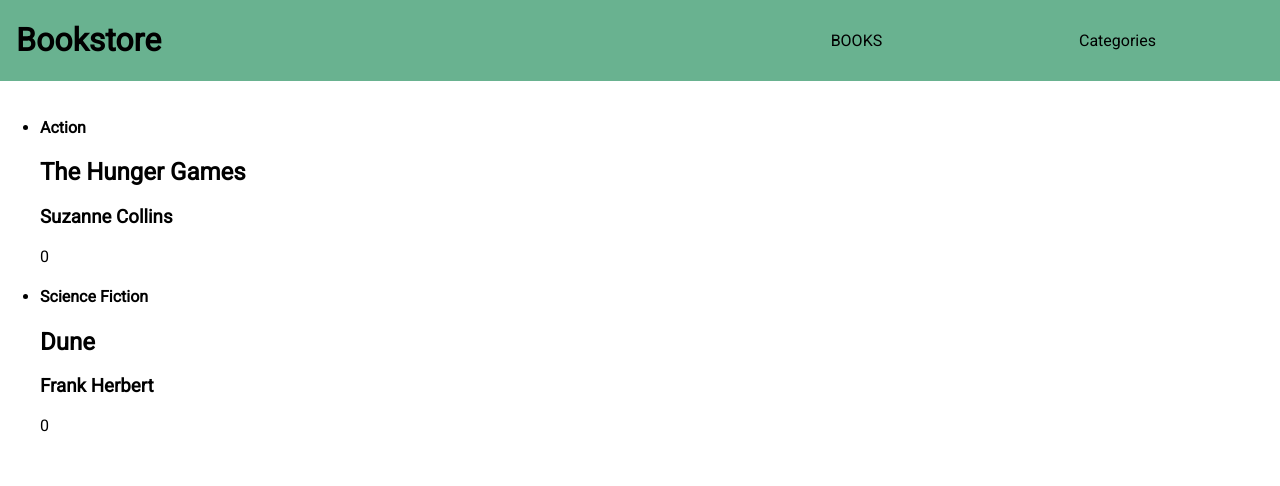
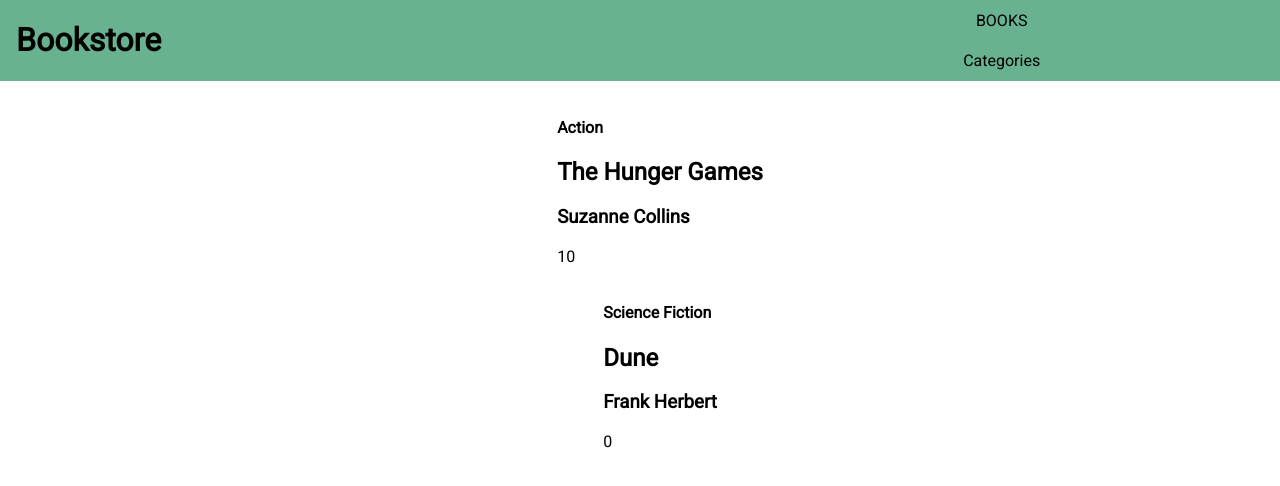
Before and after one commit to mirouhml/Bookstore, a React (Create React App) app: page /#/ in a window 1280 px wide. Shown: the top 486 px of the page. Built offline with nearby package versions, Linux system fonts and the light colour scheme.

Commit message:
Add Book component and add a list of books.

```diff
--- /dev/null
+++ b/src/components/Books.css
@@ -0,0 +1,6 @@
+ul {
+  list-style-type: none;
+  display: flex;
+  flex-direction: column;
+  align-items: center;
+}
--- a/src/components/Books.js
+++ b/src/components/Books.js
@@ -1,6 +1,7 @@
 import React, { useState, useEffect } from 'react';
 import Book from './Book';
 import { v4 as uuidv4 } from 'uuid';
+import './Books.css';
 
 const Books = () => {
   const [books, setBooks] = useState([]);
@@ -12,7 +13,9 @@
           title: 'The Hunger Games',
           author: 'Suzanne Collins',
           category: 'Action',
-          progress: 0,
+          progress: 10,
+          chapters: 40,
+          currentChapter: 2,
         },
         {
           id: uuidv4(),
@@ -20,6 +23,8 @@
           author: 'Frank Herbert',
           category: 'Science Fiction',
           progress: 0,
+          chapters: 70,
+          currentChapter: 10,
         },
       ]);
   }, []);
@@ -28,7 +33,15 @@
     <ul>
       {
         books.map((book) => (
-          <Book key={book.id} title={book.title} author={book.author} category={book.category} progress={book.progress} />
+          <Book
+            key={book.id}
+            title={book.title}
+            author={book.author}
+            category={book.category}
+            progress={book.progress}
+            chapters={book.chapters}
+            currentChapter={book.currentChapter}
+          />
         ))
       }
     </ul>
```
